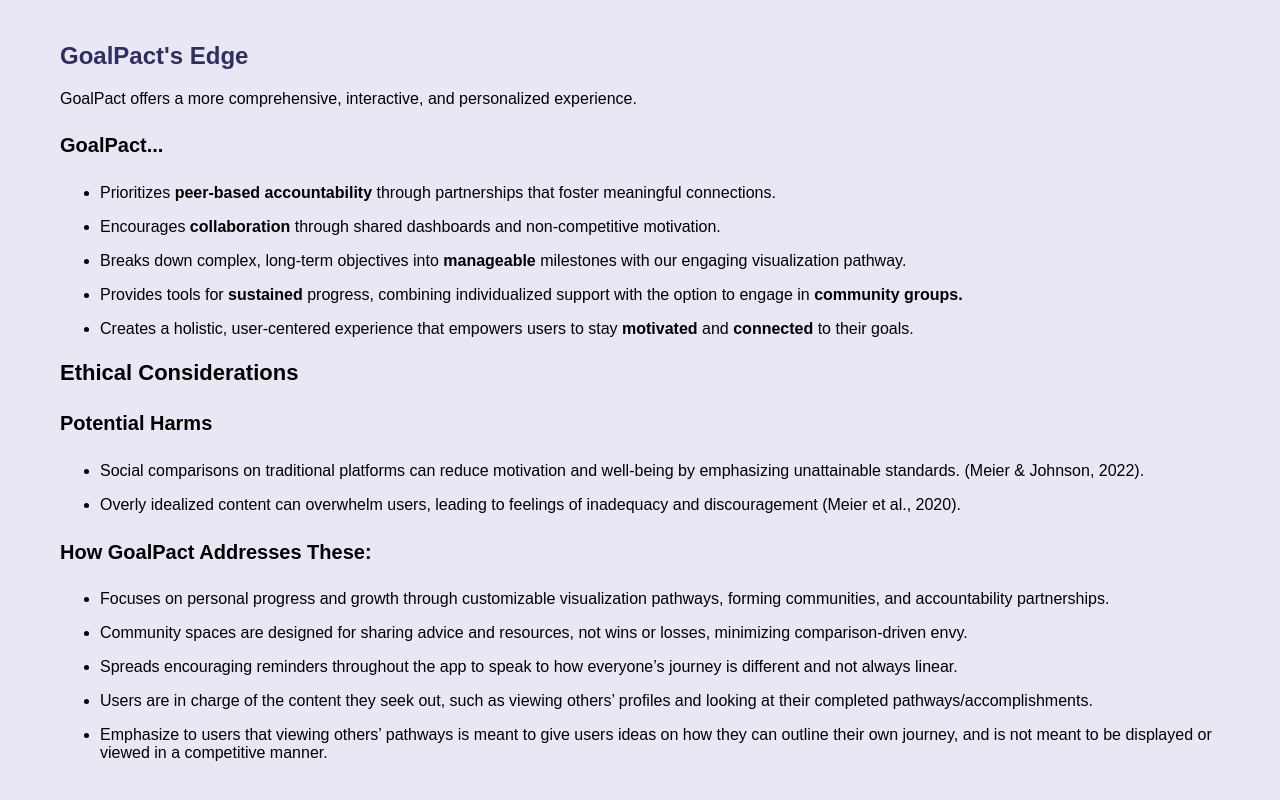
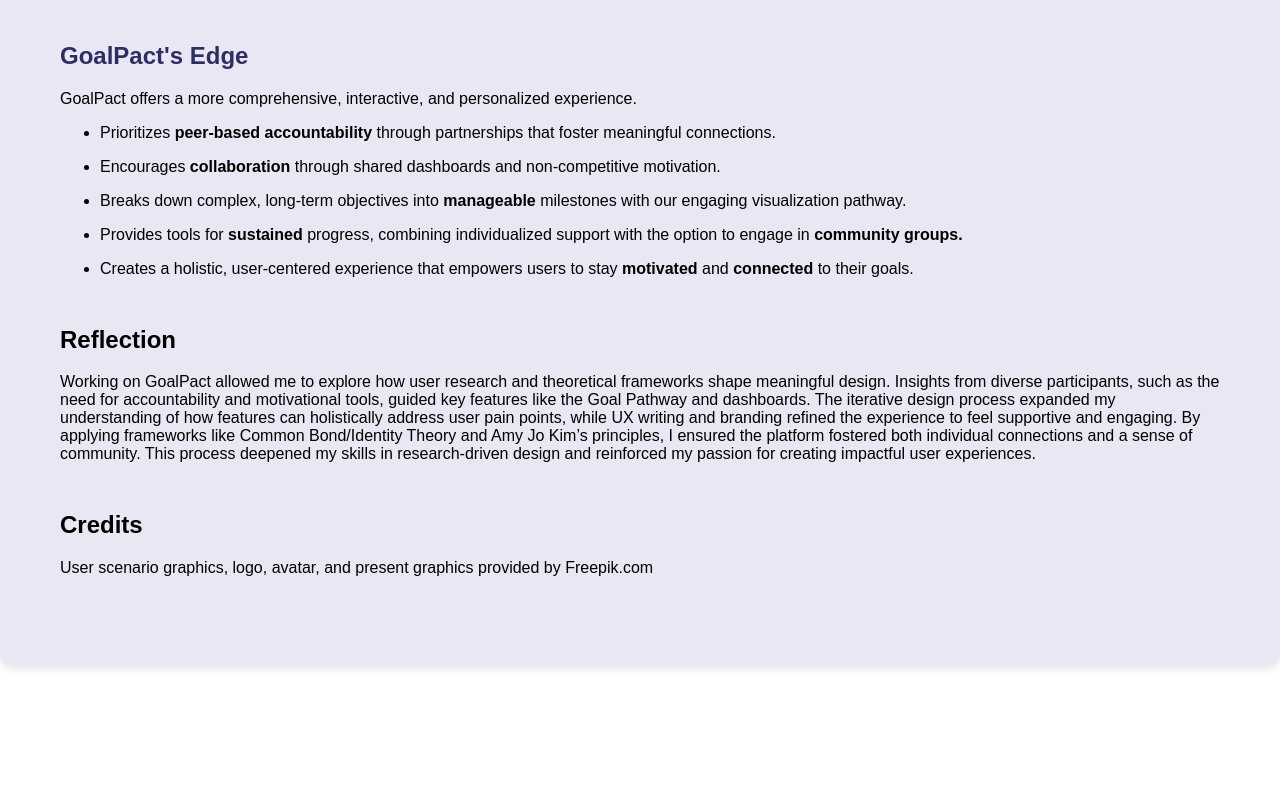
Before and after one commit to stepmalt/Portfolio-Site, a plain HTML site: page goalpact.html in a window 1280 px wide. Shown: the part 10620-11420 px from the top of the page. After the commit the page ends 11325 px from the top, so only its background shows below. Drawn offline with Linux system fonts and the light colour scheme; a web font is replaced by a local one.

Commit message:
remove sections

```diff
--- a/goalpact.html
+++ b/goalpact.html
@@ -524,7 +524,6 @@
             <section>
                 <h2 style="color: #2D2F63;">GoalPact's Edge</h2>
                 <p>GoalPact offers a more comprehensive, interactive, and personalized experience.</p>
-                <h4>GoalPact...</h4>
                 <ul>
                     <li>Prioritizes <b>peer-based accountability</b> through partnerships that foster meaningful connections.
                     </li>
@@ -539,35 +538,6 @@
                         to
                         their
                         goals. </li>
-                </ul>
-                <h3>Ethical Considerations</h3>
-                <h4>Potential Harms</h4>
-                <ul>
-                    <li>Social comparisons on traditional platforms can reduce motivation and well-being by emphasizing
-                        unattainable standards. (Meier & Johnson, 2022).</li>
-                    <li>Overly idealized content can overwhelm users, leading to feelings of inadequacy and
-                        discouragement
-                        (Meier et
-                        al., 2020).</li>
-                </ul>
-                <h4>How GoalPact Addresses These:</h4>
-                <ul>
-                    <li>Focuses on personal progress and growth through customizable visualization pathways, forming
-                        communities,
-                        and accountability partnerships.</li>
-                    <li>Community spaces are designed for sharing advice and resources, not wins or losses, minimizing
-                        comparison-driven envy.</li>
-                    <li>Spreads encouraging reminders throughout the app to speak to how everyone’s journey is different
-                        and
-                        not
-                        always linear.</li>
-                    <li>Users are in charge of the content they seek out, such as viewing others’ profiles and looking
-                        at
-                        their
-                        completed pathways/accomplishments.</li>
-                    <li>Emphasize to users that viewing others’ pathways is meant to give users ideas on how they can
-                        outline their own journey, and is not meant to be displayed or viewed in a competitive manner.
-                    </li>
                 </ul>
             </section>
             <section>
```
